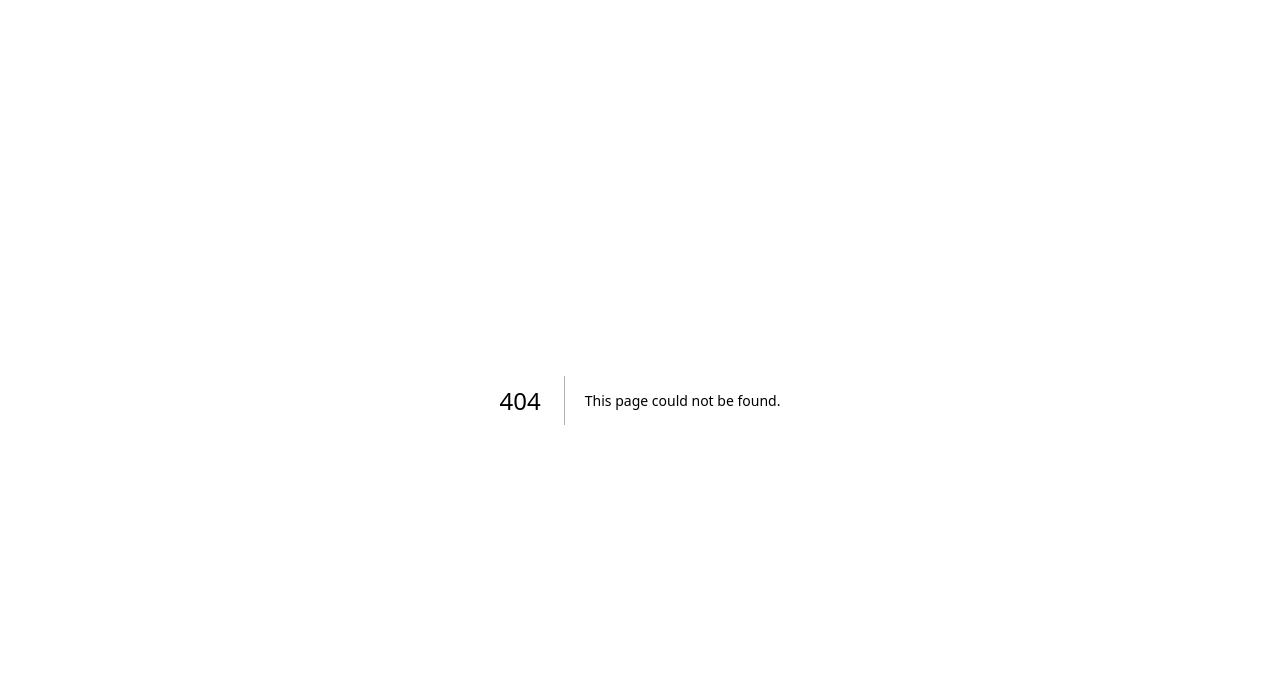
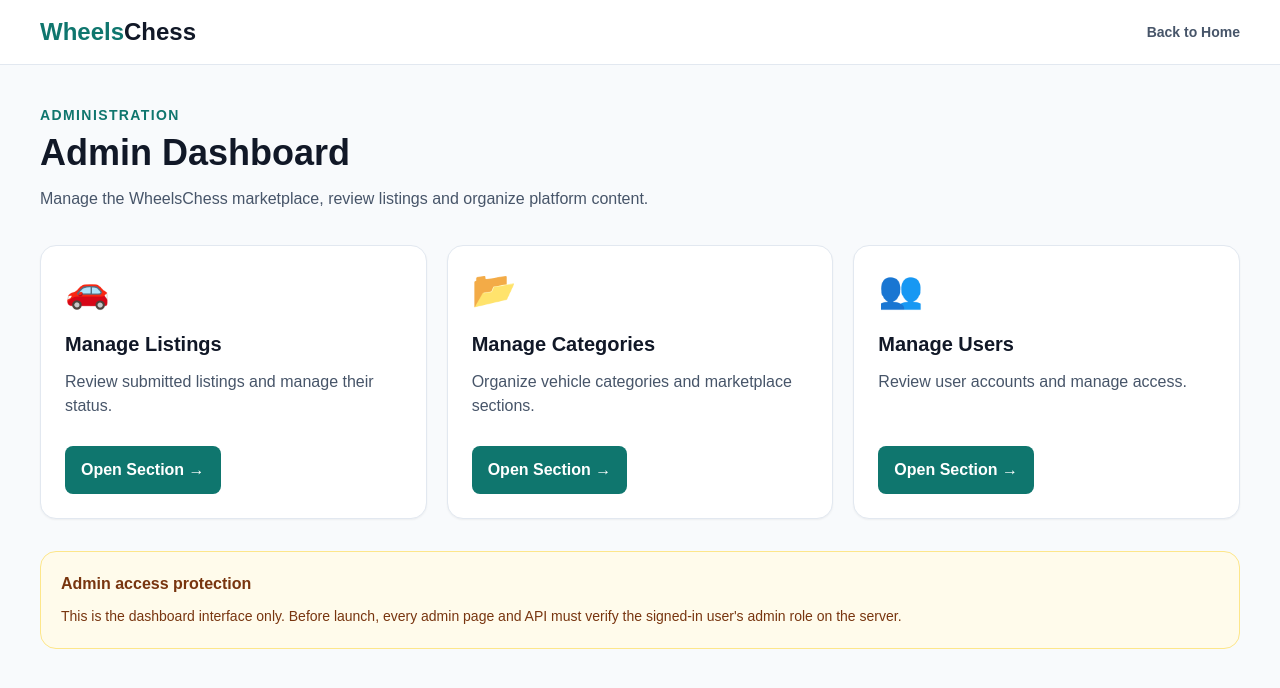
Before and after one commit to wheelschess-pk/wheelschess, a Next.js app: page /admin in a window 1280 px wide. Before the commit this address had no page. Shown: the top 688 px of the page. Built offline with nearby package versions, Linux system fonts and the light colour scheme.

Commit message:
Create page.tsx

```diff
--- /dev/null
+++ b/src/app/admin/page.tsx
@@ -0,0 +1,94 @@
+
+import Link from "next/link";
+
+const adminSections = [
+  {
+    title: "Manage Listings",
+    description: "Review submitted listings and manage their status.",
+    icon: "🚗",
+    href: "/admin/listings",
+  },
+  {
+    title: "Manage Categories",
+    description: "Organize vehicle categories and marketplace sections.",
+    icon: "📂",
+    href: "/admin/categories",
+  },
+  {
+    title: "Manage Users",
+    description: "Review user accounts and manage access.",
+    icon: "👥",
+    href: "/admin/users",
+  },
+];
+
+export default function AdminDashboardPage() {
+  return (
+    <main className="min-h-screen bg-slate-50">
+      <header className="border-b border-slate-200 bg-white">
+        <div className="container-main flex min-h-16 items-center justify-between gap-4">
+          <Link href="/" className="text-2xl font-black">
+            <span className="text-teal-700">Wheels</span>
+            <span>Chess</span>
+          </Link>
+          <Link
+            href="/"
+            className="text-sm font-semibold text-slate-600 hover:text-teal-700"
+          >
+            Back to Home
+          </Link>
+        </div>
+      </header>
+
+      <section className="container-main py-10">
+        <p className="text-sm font-bold uppercase tracking-widest text-teal-700">
+          Administration
+        </p>
+
+        <h1 className="mt-2 text-3xl font-black sm:text-4xl">
+          Admin Dashboard
+        </h1>
+
+        <p className="mt-3 max-w-2xl leading-7 text-slate-600">
+          Manage the WheelsChess marketplace, review listings and organize
+          platform content.
+        </p>
+
+        <div className="mt-8 grid gap-5 md:grid-cols-3">
+          {adminSections.map((section) => (
+            <article
+              key={section.title}
+              className="rounded-2xl border border-slate-200 bg-white p-6 shadow-sm"
+            >
+              <span className="text-4xl" aria-hidden="true">
+                {section.icon}
+              </span>
+
+              <h2 className="mt-5 text-xl font-bold">{section.title}</h2>
+
+              <p className="mt-3 min-h-14 leading-6 text-slate-600">
+                {section.description}
+              </p>
+
+              <Link
+                href={section.href}
+                className="mt-5 inline-flex rounded-lg bg-teal-700 px-4 py-3 font-bold text-white hover:bg-teal-800"
+              >
+                Open Section →
+              </Link>
+            </article>
+          ))}
+        </div>
+
+        <div className="mt-8 rounded-2xl border border-amber-200 bg-amber-50 p-5">
+          <h2 className="font-bold text-amber-900">Admin access protection</h2>
+          <p className="mt-2 text-sm leading-6 text-amber-900">
+            This is the dashboard interface only. Before launch, every admin
+            page and API must verify the signed-in user's admin role on the
+            server.
+          </p>
+        </div>
+      </section>
+    </main>
+  );
+}
```
